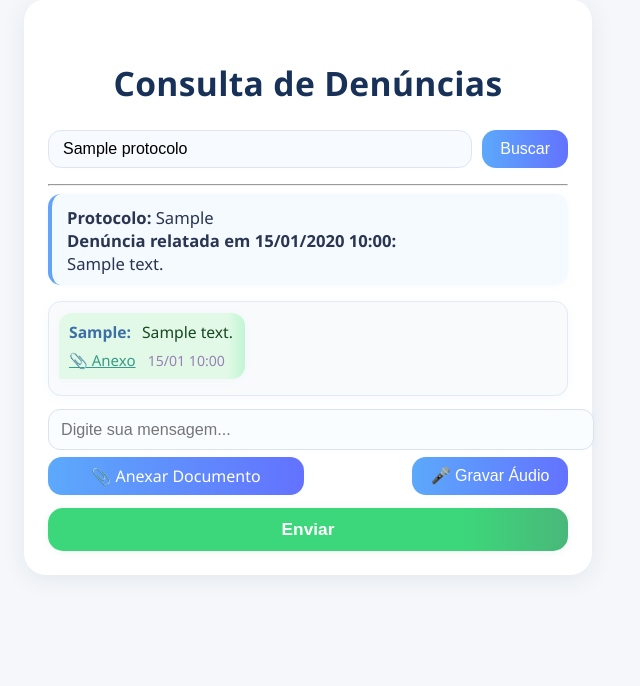
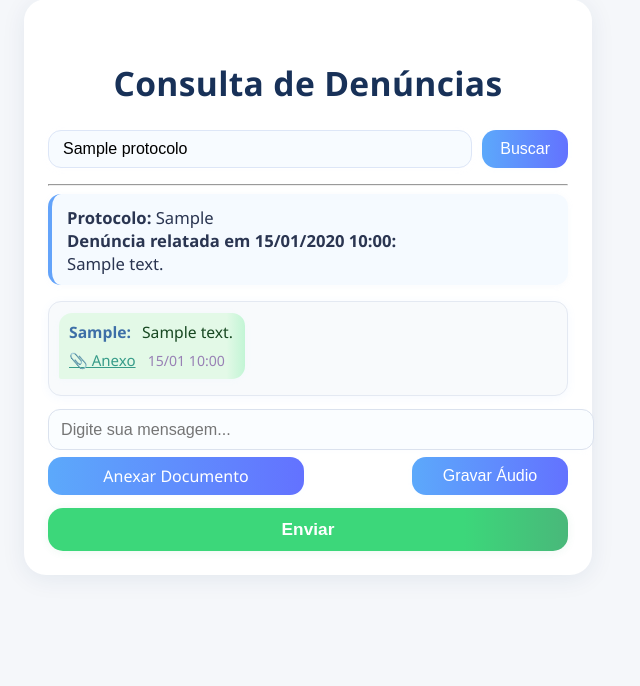
Before and after one commit to Biocamp/canal-denuncias, a Flask app: template templates/consulta.html in a window 1280 px wide. Shown: the part 61-747 px from the top of the page, without its empty margins (332-972 px from the left). Run offline with Flask 3, Linux system fonts and the light colour scheme; tables that the repository leaves empty hold one stand-in row (values such as "Sample post"); the template is opened without the code that fills it: values that come from a table or form of the project are taken from there, most other values are stand-ins (such as "Sample title", 1, 10 or a date in 2020).

Commit message:
mudança botões

```diff
--- a/templates/consulta.html
+++ b/templates/consulta.html
@@ -302,14 +302,14 @@
         <!-- NOVO bloco de botões lado a lado -->
         <div class="button-row">
           <div class="input-file-wrap">
-            <label for="file-upload-user" class="label-file btn-clean file-btn">📎 Anexar Documento</label>
+            <label for="file-upload-user" class="label-file btn-clean file-btn"> Anexar Documento</label>
             <input type="file" id="file-upload-user" name="anexo" class="input-file"
               accept="image/*,audio/*,video/*,.pdf,.doc,.docx,.xls,.xlsx,.png,.jpg,.jpeg"
               onchange="showFilenameUser()">
             <div class="filename" id="filename-user"></div>
           </div>
           <button type="button" class="btn-clean audio-btn" id="btn-gravar-audio" onclick="abrirGravadorAudio()">
-            🎤 Gravar Áudio
+             Gravar Áudio
           </button>
         </div>
         <!-- Barra de Gravação estilo WhatsApp -->
```
